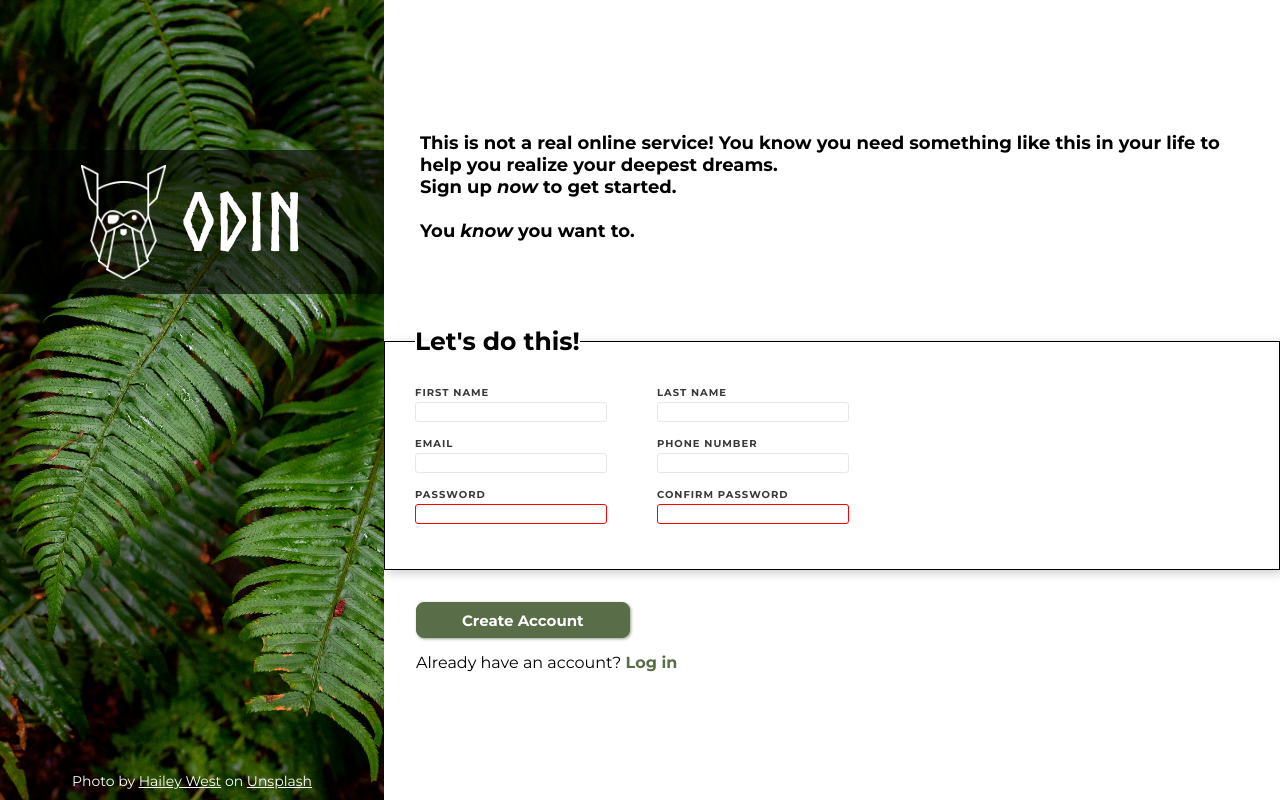
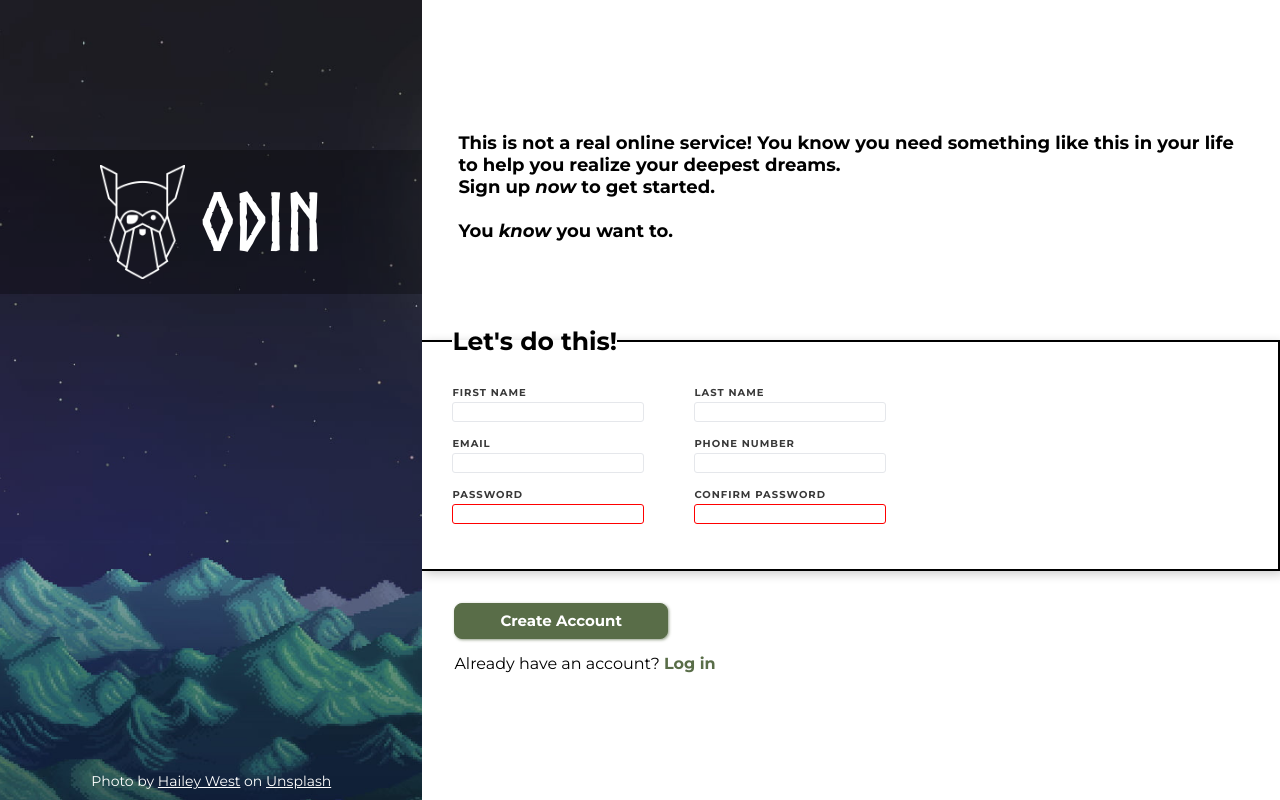
Before and after one commit to ali5917/sign-up-form, a plain HTML site: page index.html in a window 1280 px wide. Drawn offline with Linux system fonts and the light colour scheme.

Commit message:
update styles

```diff
--- a/styles.css
+++ b/styles.css
@@ -23,11 +23,10 @@ a {
 
 .logo-container {
     position: relative;
-    background-image: url('./images/leaves.jpg');
+    background-image: url('./images/background.jpg');
     background-size: cover;
     background-position: center;
-    background-color: red;
-    width: 30vw;
+    width: 33vw;
     height: 100vh;
     display: flex;
     flex-direction: column;
@@ -39,7 +38,7 @@ a {
     top: 150px;
     width: 100%;
     display: flex;
-    background-color: rgba(0, 0, 0, 0.6);
+    background-color: rgba(0, 0, 0, 0.3);
     justify-content: center;
     align-items: center;
     gap: 1em;
@@ -64,7 +63,7 @@ a {
 }
 
 .form-container {
-    width: 70vw;
+    width: 67vw;
     display: flex;
     flex-direction: column;
     justify-content: center;
@@ -112,7 +111,8 @@ input:invalid {
 
 fieldset {
     padding: 30px;
-    border: solid 1px black;
+    border: solid 2px black;
+    border-left: 0px;
     box-shadow: 3px 3px 10px rgba(0, 0, 0, 0.2);
 }
 
```
Also changed, not shown: images/background.jpg (added), images/leaves.jpg (deleted).
